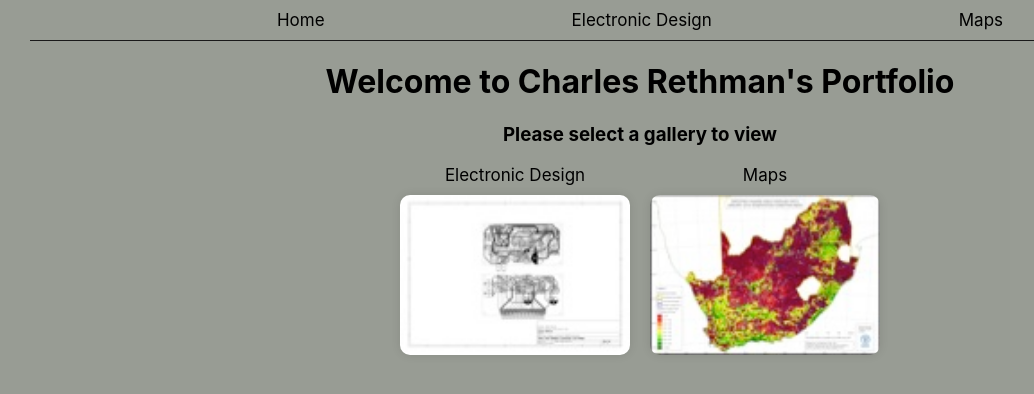
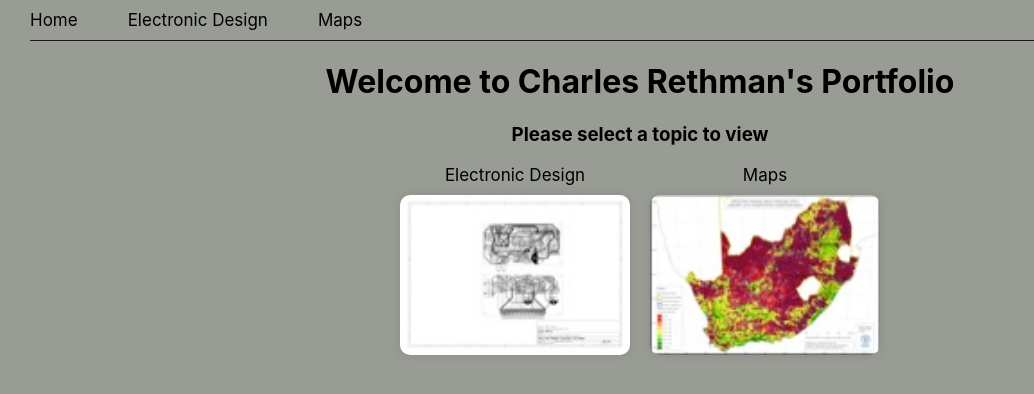
Before and after one commit to chezearth-personal/map-server, a React (Create React App) app in the folder client/: page / in a window 1280 px wide. Shown: the top 394 px of the page, without its empty margins (0-1034 px from the left). Built offline with nearby package versions, Linux system fonts and the light colour scheme.

Commit message:
Fixed some small layout issues

```diff
--- a/client/src/App.css
+++ b/client/src/App.css
@@ -41,6 +41,10 @@ body {
   }
 }
 
+.header__txt {
+  padding: 0 50px 0 0;
+}
+
 main {
   width: 100%;
   height: 100%;
@@ -69,12 +73,12 @@ main {
   cursor: grab;
 }
 
-.thumbnail_text {
+.thumbnail_txt {
   font-size: 17px;
   text-align: center;
   margin: 0;
 }
-.thumbnail_text:hover {
+.thumbnail_txt:hover {
   font-weight: bold;
   color: #317afb;
   cursor: grab;
--- a/client/src/App.js
+++ b/client/src/App.js
@@ -24,12 +24,12 @@ function App() {
   return (
     <div className='App'>
       <header>
-        <p id='hed_' className='thumbnail_text' onClick={handleClick}>Home</p>
+        <p id='hed_' className='thumbnail_txt header__txt' onClick={handleClick}>Home</p>
         {Owner().topics.map((topic, index) => (
           <p
             key={index}
             id={`hed_${topic.name}`}
-            className='thumbnail_text'
+            className='thumbnail_txt header__txt'
             onClick={handleClick}
           >
             {topic.displayName}
--- a/client/src/components/Home.js
+++ b/client/src/components/Home.js
@@ -8,13 +8,13 @@ const Home = ({ click, owner }) => {
   return (
     <div>
       <h1>{`Welcome to ${owner.firstName} ${owner.lastName}'s Portfolio`}</h1>
-      <h3>{`Please select a gallery to view`}</h3>
+      <h3>{`Please select a topic to view`}</h3>
       <div className='gallery'>
         {owner.topics.map((topic, index) => (
           <div key={index} className='thumbnail'>
             <p
               id={`txt_${topic.name}`}
-              className='thumbnail_text'
+              className='thumbnail_txt'
               onClick={click}
             >
               {topic.displayName}
--- a/client/src/index.css
+++ b/client/src/index.css
@@ -9,7 +9,7 @@ body {
 
 header {
   display: flex;
-  justify-content: space-evenly;
+  justify-content: flex-start;
   padding: 10px 0 10px 0;
   border-bottom: 1px solid #1a1a1a;
   margin: 0 30px 10px 30px;
```
